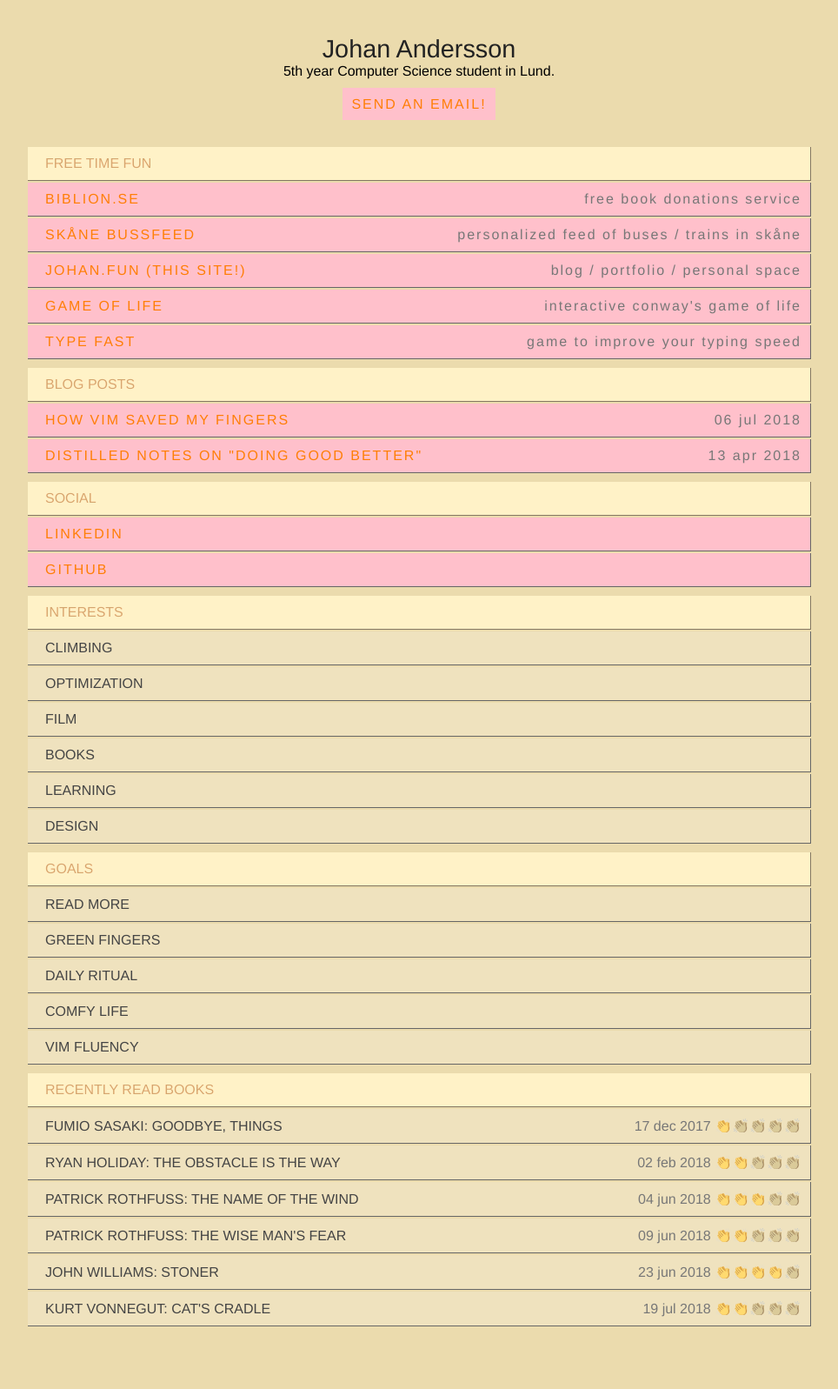
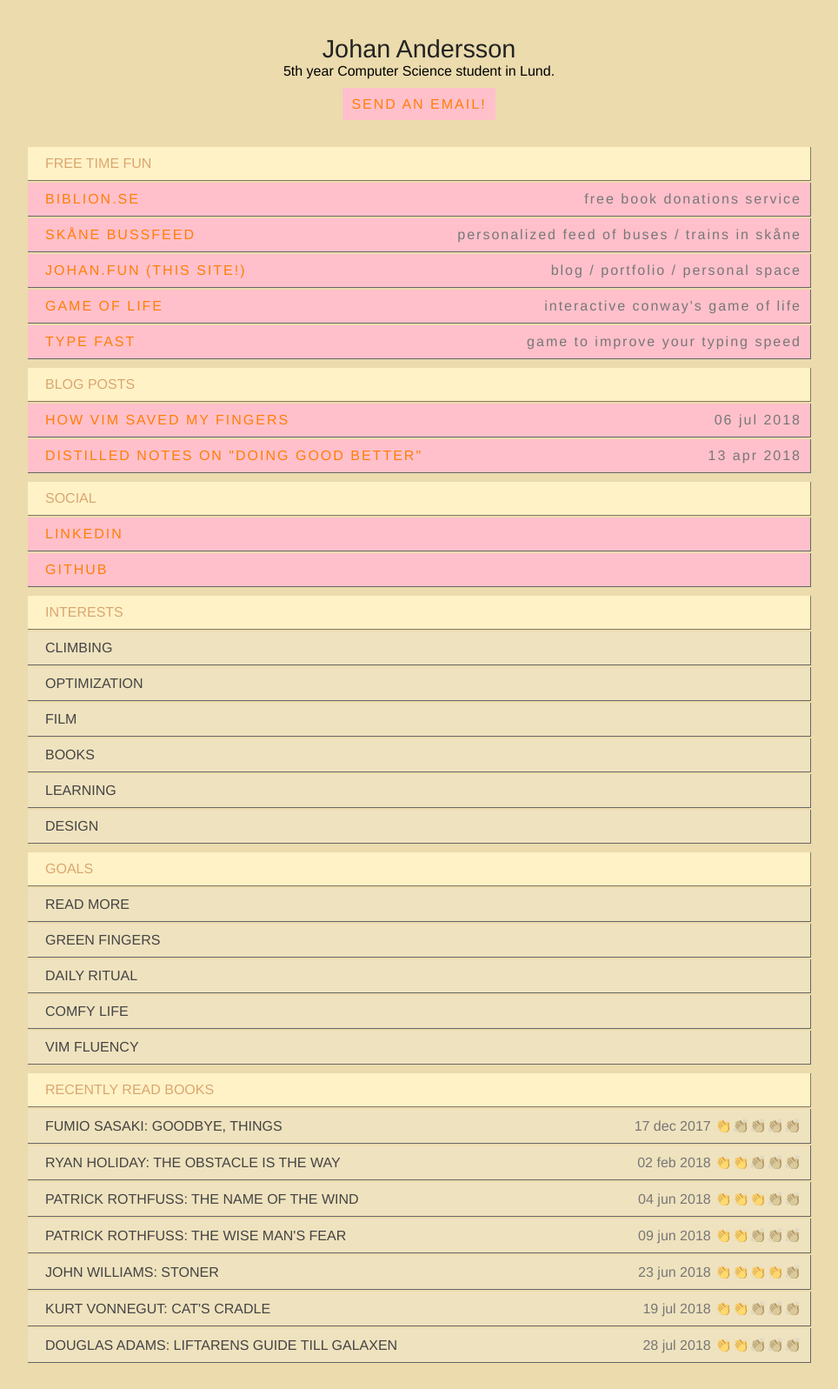
Before and after one commit to johan-andersson01/johan-andersson01.github.io, a Jekyll site: the page built from index.html, in a window 1280 px wide. Shown: the whole page at 87% size, without its empty margins (158-1122 px from the left). Built offline with Jekyll 4.4.1, drawn with Linux system fonts in a browser that asks for light colours; before the commit the page ends 1555 px from its top, so only the background shows below that.

Commit message:
Update books.yml

```diff
--- a/_data/books.yml
+++ b/_data/books.yml
@@ -29,3 +29,8 @@
   author: "Kurt Vonnegut"
   date: 2018-07-19
   rating: 2
+- liftarensguide1:
+  title: "Liftarens guide till galaxen"
+  author: "Douglas Adams"
+  date: 2018-07-28
+  rating: 2
```
